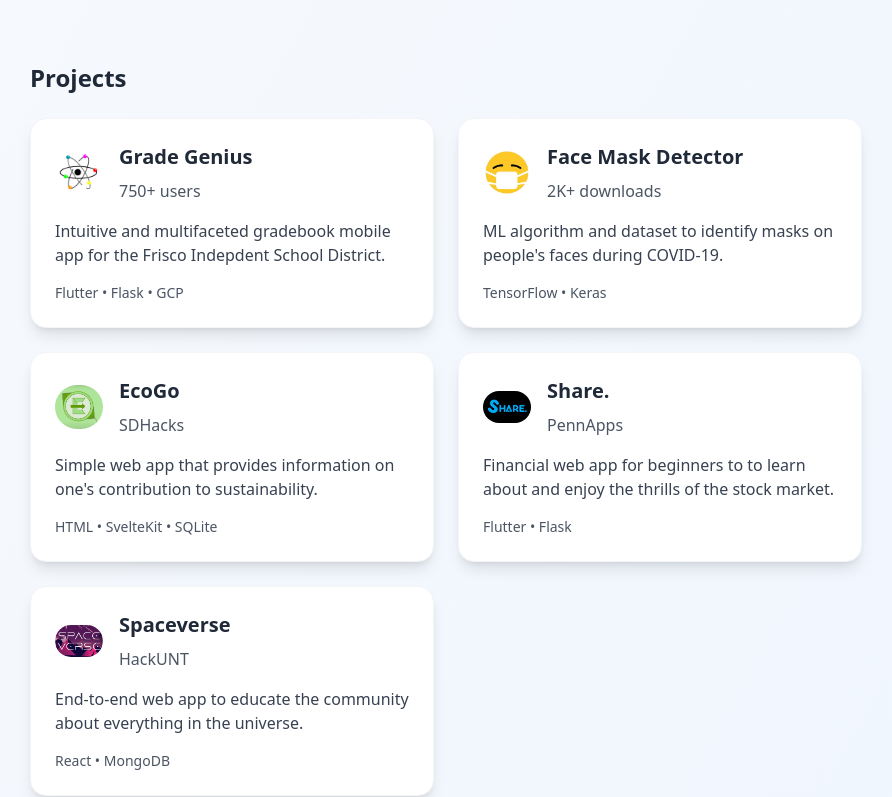
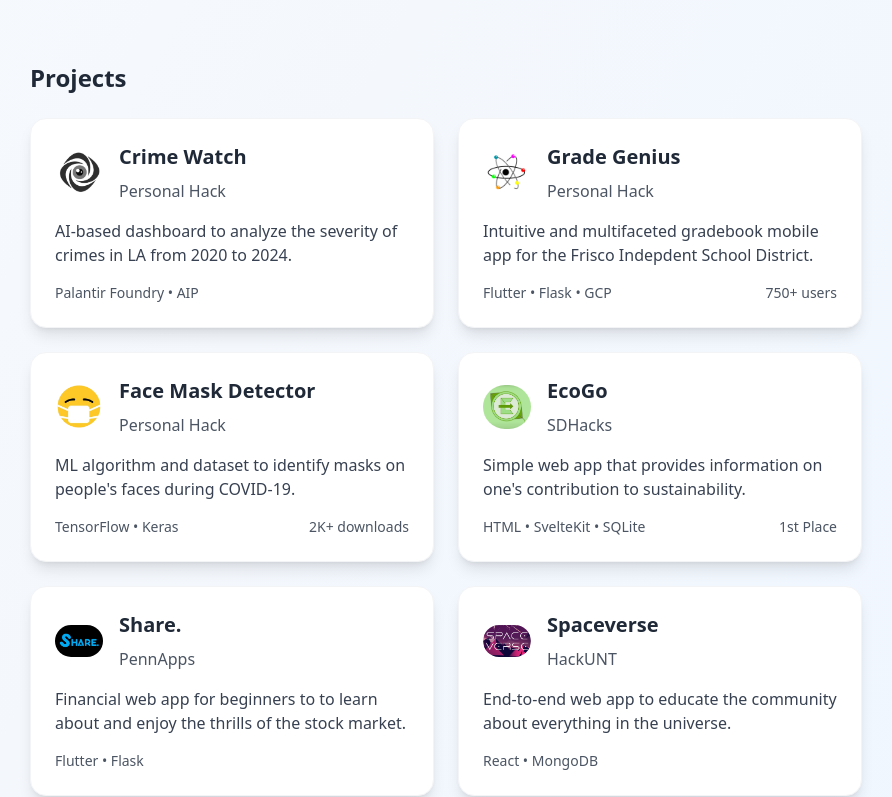
Before and after one commit to jpsingaraju/personal-website, a Next.js app: page /about in a window 1280 px wide. Shown: the part 1170-1967 px from the top of the page, without its empty margins (194-1086 px from the left). Built offline with nearby package versions, Linux system fonts and the light colour scheme.

Commit message:
updated projects

```diff
--- a/app/about/page.js
+++ b/app/about/page.js
@@ -65,7 +65,15 @@ const TimelineItem = ({ logo, company, title, date, isLeft }) => (
   </div>
 );
 
-const ProjectCard = ({ logo, title, details, subtitle, description, link }) => (
+const ProjectCard = ({
+  logo,
+  title,
+  details,
+  subtitle,
+  stats,
+  description,
+  link,
+}) => (
   <a
     href={link}
     target="_blank"
@@ -87,7 +95,10 @@ const ProjectCard = ({ logo, title, details, subtitle, description, link }) => (
         </div>
       </div>
       <p className="text-sm sm:text-base text-gray-700">{description}</p>
-      <p className="text-gray-600 pt-4 font-extralight text-sm">{subtitle}</p>
+      <div className="flex justify-between pt-4">
+        <p className="text-gray-600 font-extralight text-sm">{subtitle}</p>
+        <p className="text-gray-600 font-extralight text-sm">{stats}</p>
+      </div>
     </div>
   </a>
 );
@@ -213,10 +224,20 @@ export default function PersonalShowcase() {
 
   const projects = [
     {
+      logo: "crime-watch.png",
+      title: "Crime Watch",
+      details: "Personal Hack",
+      subtitle: "Palantir Foundry • AIP",
+      description:
+        "AI-based dashboard to analyze the severity of crimes in LA from 2020 to 2024.",
+      link: "https://x.com/jp_singaraju/status/1837926719116005680",
+    },
+    {
       logo: "grade-genius.png",
       title: "Grade Genius",
-      details: "750+ users",
+      details: "Personal Hack",
       subtitle: "Flutter • Flask • GCP",
+      stats: "750+ users",
       description:
         "Intuitive and multifaceted gradebook mobile app for the Frisco Indepdent School District.",
       link: "https://www.youtube.com/watch?v=3qaAxZTMLfk&t=12s&ab_channel=JathinPranavSingaraju",
@@ -224,8 +245,9 @@ export default function PersonalShowcase() {
     {
       logo: "facemask.png",
       title: "Face Mask Detector",
-      details: "2K+ downloads",
+      details: "Personal Hack",
       subtitle: "TensorFlow • Keras",
+      stats: "2K+ downloads",
       description:
         "ML algorithm and dataset to identify masks on people's faces during COVID-19.",
       link: "https://www.youtube.com/watch?v=KhQo-jdlRg0&ab_channel=JathinPranavSingaraju",
@@ -235,6 +257,7 @@ export default function PersonalShowcase() {
       title: "EcoGo",
       details: "SDHacks",
       subtitle: "HTML • SvelteKit • SQLite",
+      stats: "1st Place",
       description:
         "Simple web app that provides information on one's contribution to sustainability.",
       link: "https://devpost.com/software/ecogo-w3lzc9",
```
Also changed, not shown: public/crime-watch.png (added).
